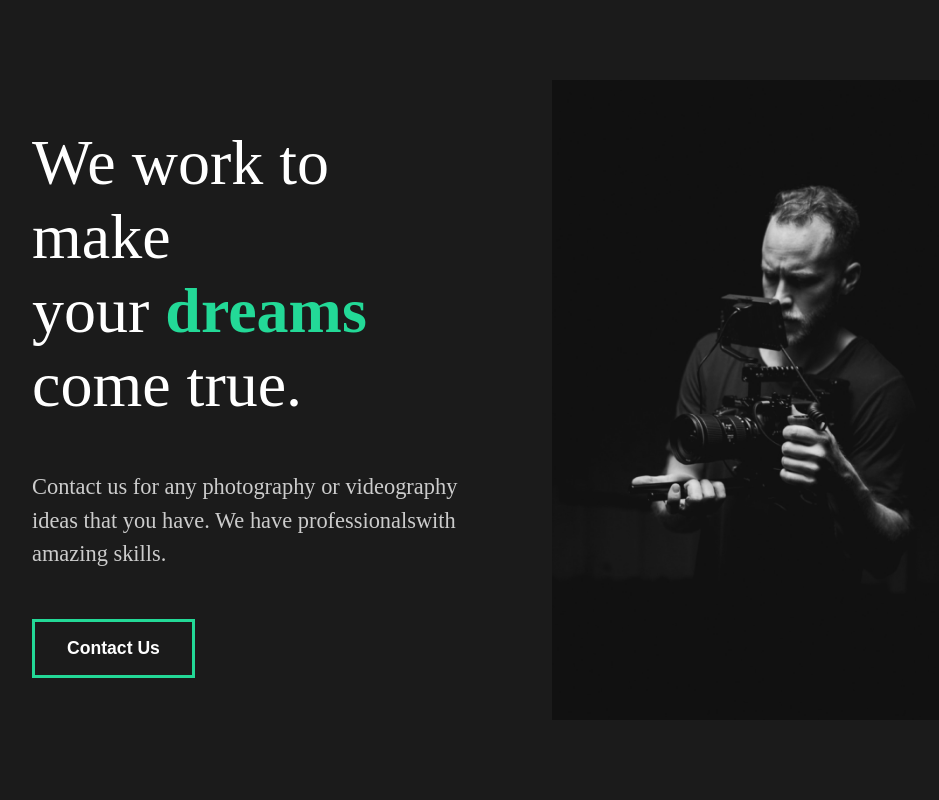
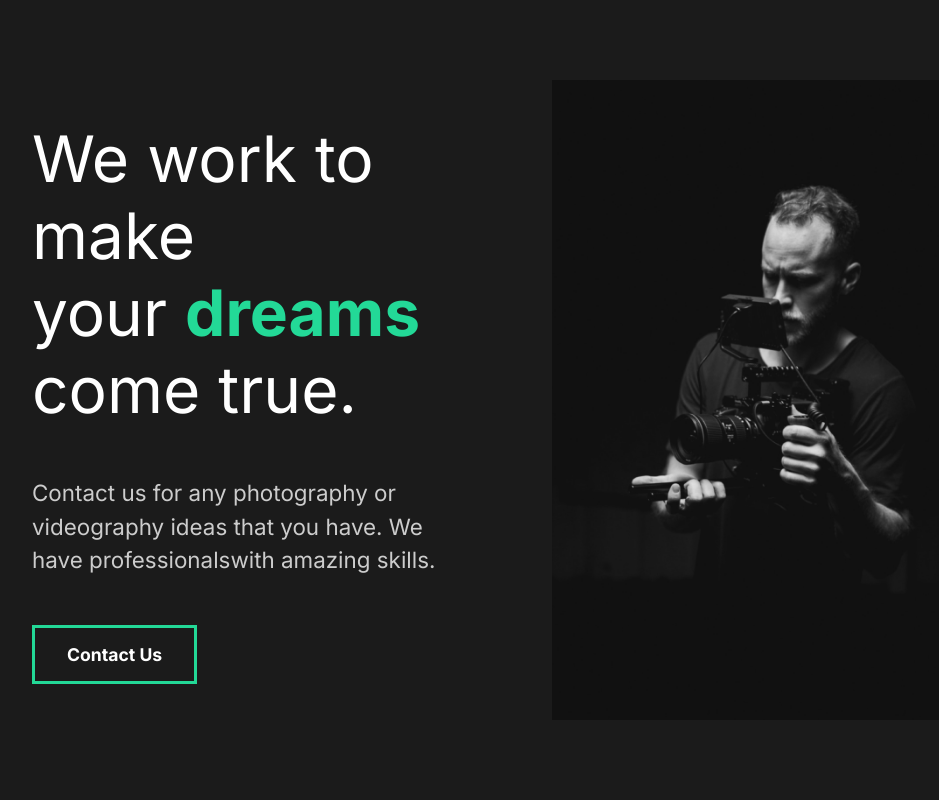
Before and after one commit to jos3ph-m/Capture, a React (Create React App) app: page / in a window 1280 px wide. Shown: the top 800 px of the page, without its empty margins (128-1067 px from the left). Built offline with nearby package versions, Linux system fonts and the light colour scheme.

Commit message:
Inter font added

```diff
--- a/src/components/GlobalStyle.js
+++ b/src/components/GlobalStyle.js
@@ -10,6 +10,7 @@ const GlobalStyle = createGlobalStyle`
 
 body{
   background: #1b1b1b;
+  font-family: 'Inter', san-serif;
 }
 
 button{
@@ -21,6 +22,7 @@ button{
   background: transparent;
   color: white;
   transition: all 0.5s ease;
+  font-family: 'Inter', san-serif;
   &:hover{
     background-color: #23d997;
     color: white;
```
Also changed, not shown: 1 other file (tests, documents, lock files or other folders).
